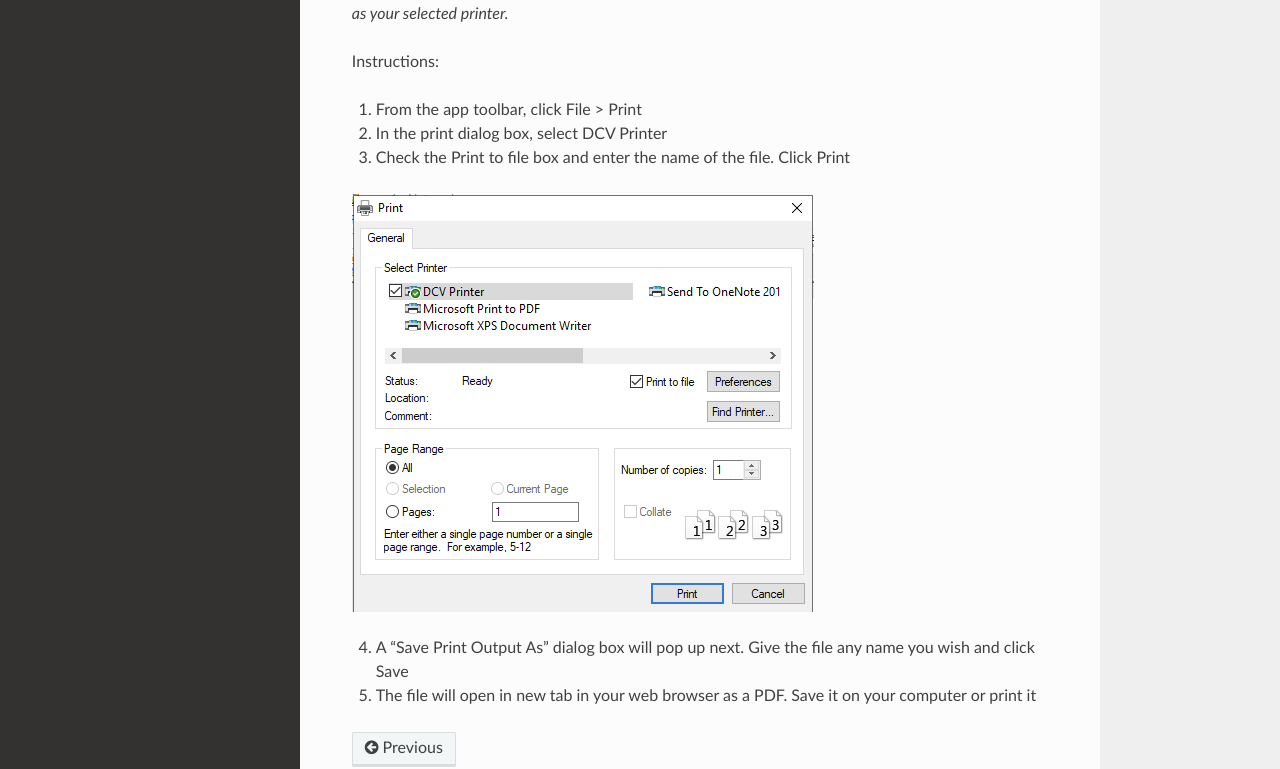
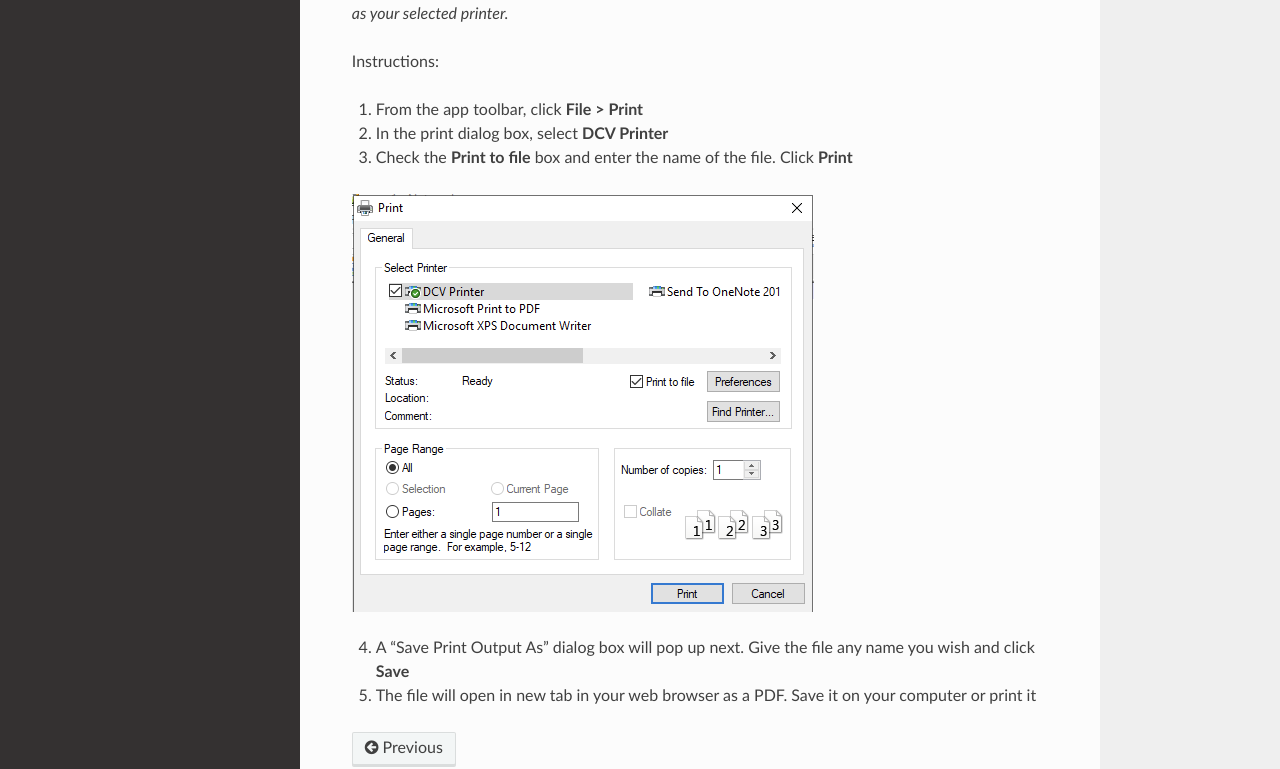
Before and after one commit to bytespeed/CLaaS-Documentation, a Sphinx documentation site: the page built from docs/print.rst, in a window 1280 px wide and 1159 px high. Shown: the part 262-1031 px from the top of the window. Built offline with Sphinx 7.4.7 and the Read the Docs theme 2.0.0, drawn with Linux system fonts in a browser that asks for light colours.

```diff
--- a/docs/print.rst
+++ b/docs/print.rst
@@ -8,14 +8,14 @@ Print locally by exporting to a PDF
 
 Instructions:
 
-1. From the app toolbar, click File > Print
+1. From the app toolbar, click **File > Print**
 
-2. In the print dialog box, select DCV Printer
+2. In the print dialog box, select **DCV Printer**
 
-3. Check the Print to file box and enter the name of the file. Click Print
+3. Check the **Print to file** box and enter the name of the file. Click **Print**
 
 .. image:: _static/appstream_print.png
 
-4. A "Save Print Output As" dialog box will pop up next. Give the file any name you wish and click Save
+4. A "Save Print Output As" dialog box will pop up next. Give the file any name you wish and click **Save**
 
 5. The file will open in new tab in your web browser as a PDF. Save it on your computer or print it
```
